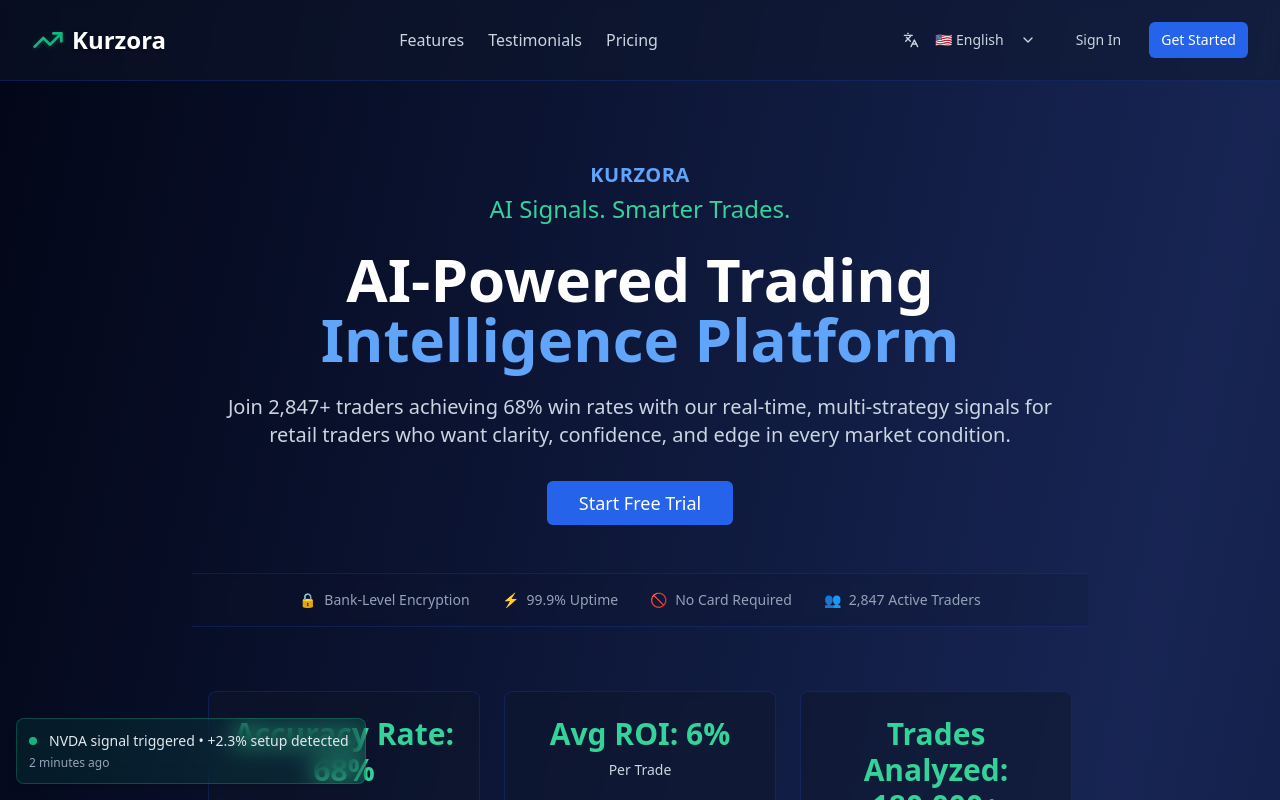
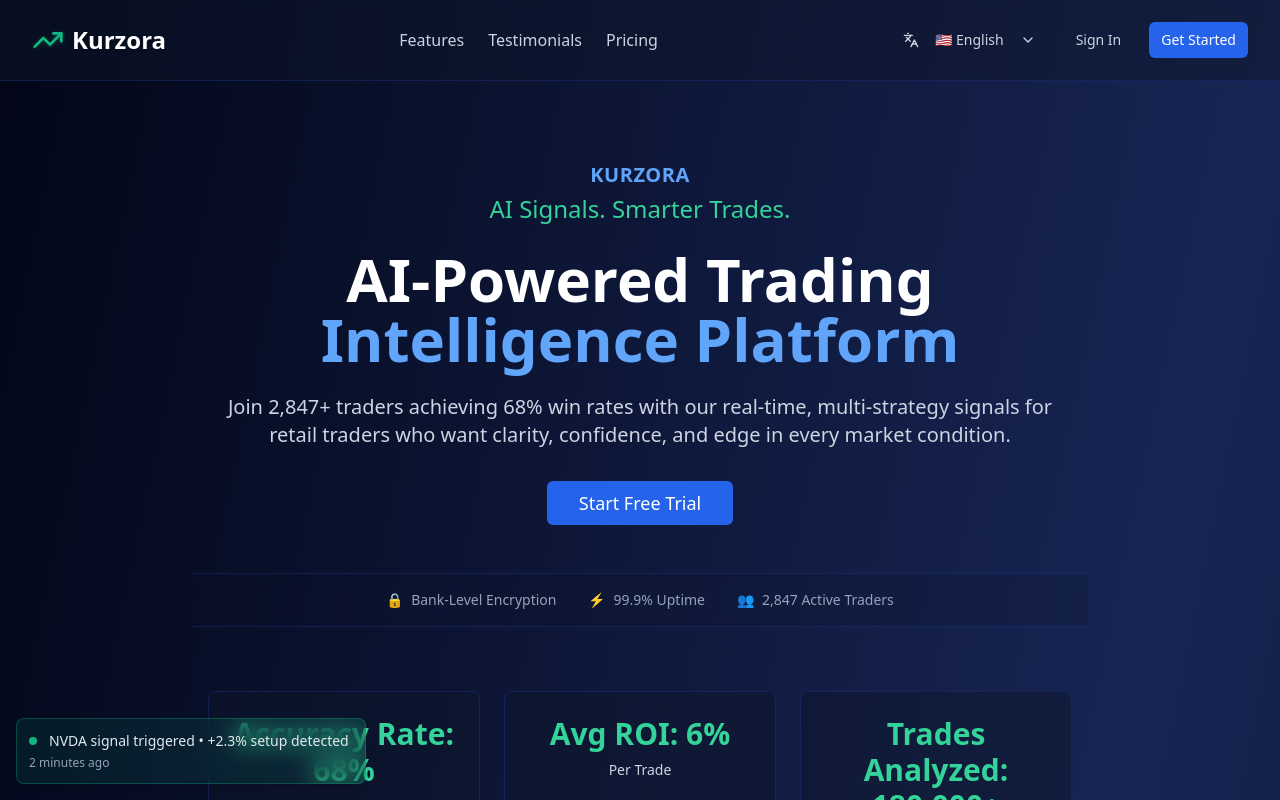
Before and after one commit to khaled-hamdy/Kurzora, a React (Vite) app: page / in a window 1280 px wide. Shown: the top 800 px of the page. Built offline with nearby package versions, Linux system fonts and the light colour scheme.

Commit message:
Remove "No card required" text
- Removed instances of "No credit card required" and "No card required" from the landing page.

```diff
--- a/src/components/landing/TrustSignalsBar.tsx
+++ b/src/components/landing/TrustSignalsBar.tsx
@@ -11,9 +11,6 @@ const TrustSignalsBar: React.FC = () => {
         <span>⚡</span> 99.9% Uptime
       </span>
       <span className="flex items-center gap-2 text-sm text-slate-400">
-        <span>🚫</span> No Card Required
-      </span>
-      <span className="flex items-center gap-2 text-sm text-slate-400">
         <span>👥</span> 2,847 Active Traders
       </span>
     </div>
--- a/src/pages/LandingPage.tsx
+++ b/src/pages/LandingPage.tsx
@@ -378,7 +378,7 @@ const LandingPage: React.FC = () => {
             <ChevronRight className="h-4 w-4 sm:h-5 sm:w-5 ml-1" />
           </Button>
           <p className="text-blue-100 text-xs sm:text-sm mt-4 px-4">
-            No credit card required • Cancel anytime • Money-back guarantee
+            Cancel anytime • Money-back guarantee
           </p>
         </div>
       </section>
```
